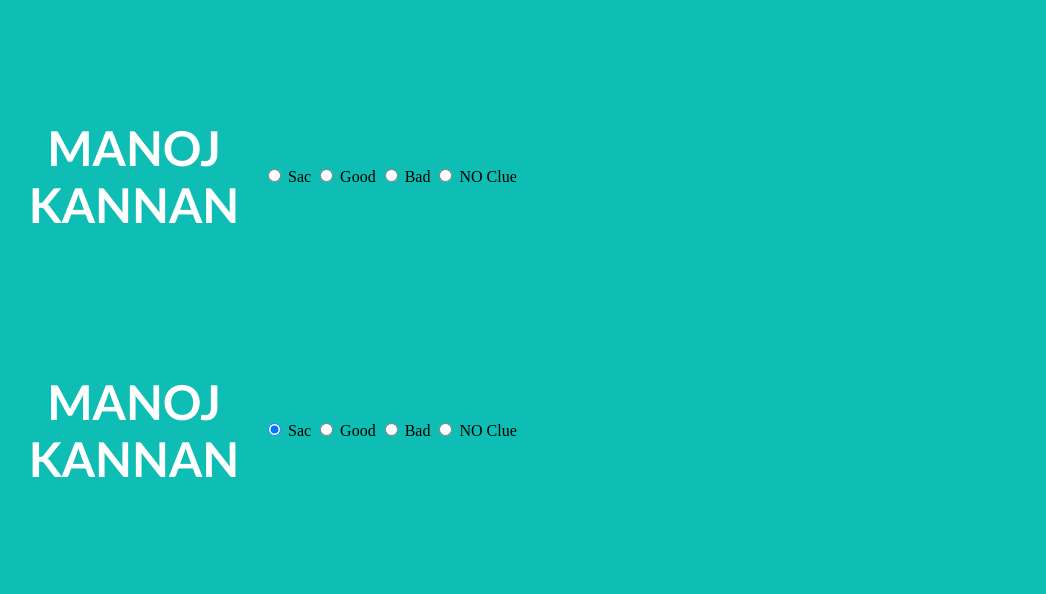
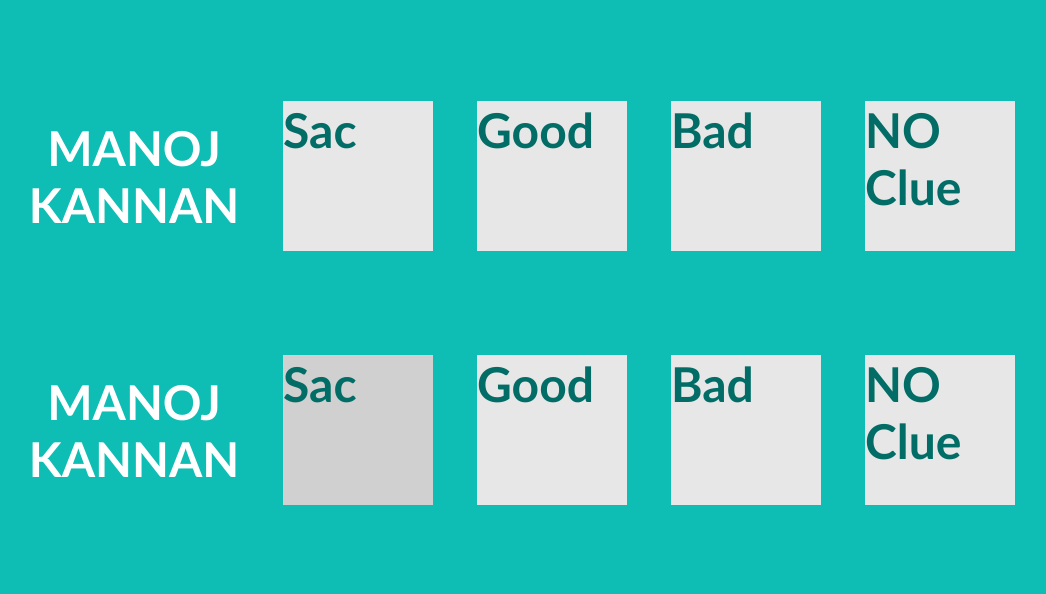
Before and after one commit to sagargrover/sagargrover.github.io, a plain HTML site: page index.html in a window 1280 px wide. Shown: the part 734-1328 px from the top of the page, without its empty margins (34-1080 px from the left). Drawn offline with Linux system fonts and the light colour scheme.

Commit message:
Changed the style sheet

```diff
--- a/mystyle.css
+++ b/mystyle.css
@@ -4,8 +4,7 @@ body{
 .container{
 	width : 1200px;
 	margin: 20px auto;
-	display: flex;
-   align-items: center;
+
 
 }
 
@@ -86,6 +85,7 @@ h2{
    font-family: Calibri, Arial, Helvetica, sans-serif;
    font-weight: bold;
    color : #016d66;
+
 }
 .buttonEnd{
 	margin-left: 0.5cm;
@@ -97,3 +97,37 @@ h2{
    font-weight: bold;
    color : #016d66;
 }
+
+
+/*
+  Hide radio button (the round disc)
+*/
+input[type=radio] {
+    display:none;
+    margin:10px;
+}
+
+/*
+  Change the look'n'feel of labels (which are adjacent to radiobuttons).
+  Add some margin, padding to label
+*/
+input[type=radio] + label {
+    display:inline-block;
+    width : 150px;
+	 height : 150;
+	 margin: 20px;
+    color : #016d66;
+    font-size: 3em;
+    font-family: Calibri, Arial, Helvetica, sans-serif;
+    font-weight: bold;
+    background-color: #e7e7e7;
+    border-color: #ddd;
+}
+/*
+ Change background color for label next to checked radio button
+ to make it look like highlighted button
+*/
+input[type=radio]:checked + label {
+   background-image: none;
+    background-color:#d0d0d0;
+}
```
